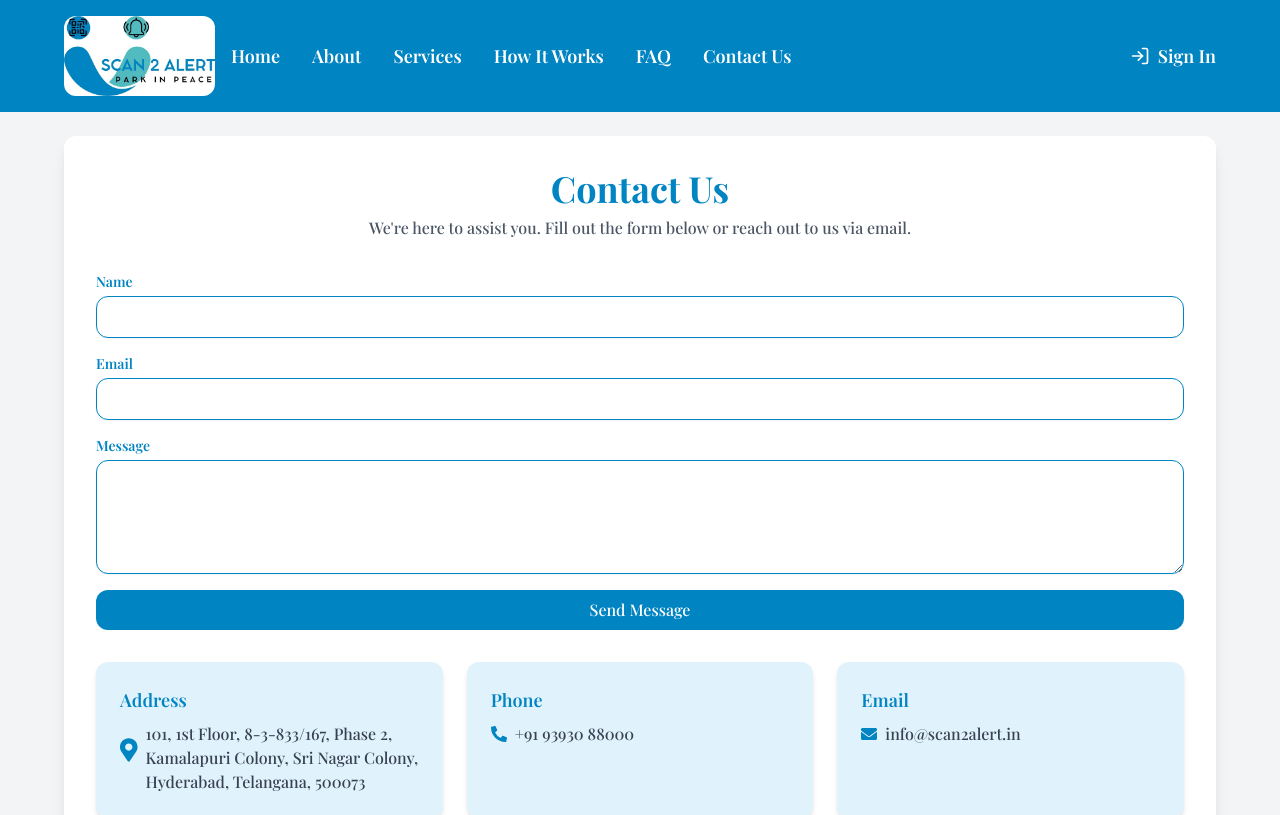
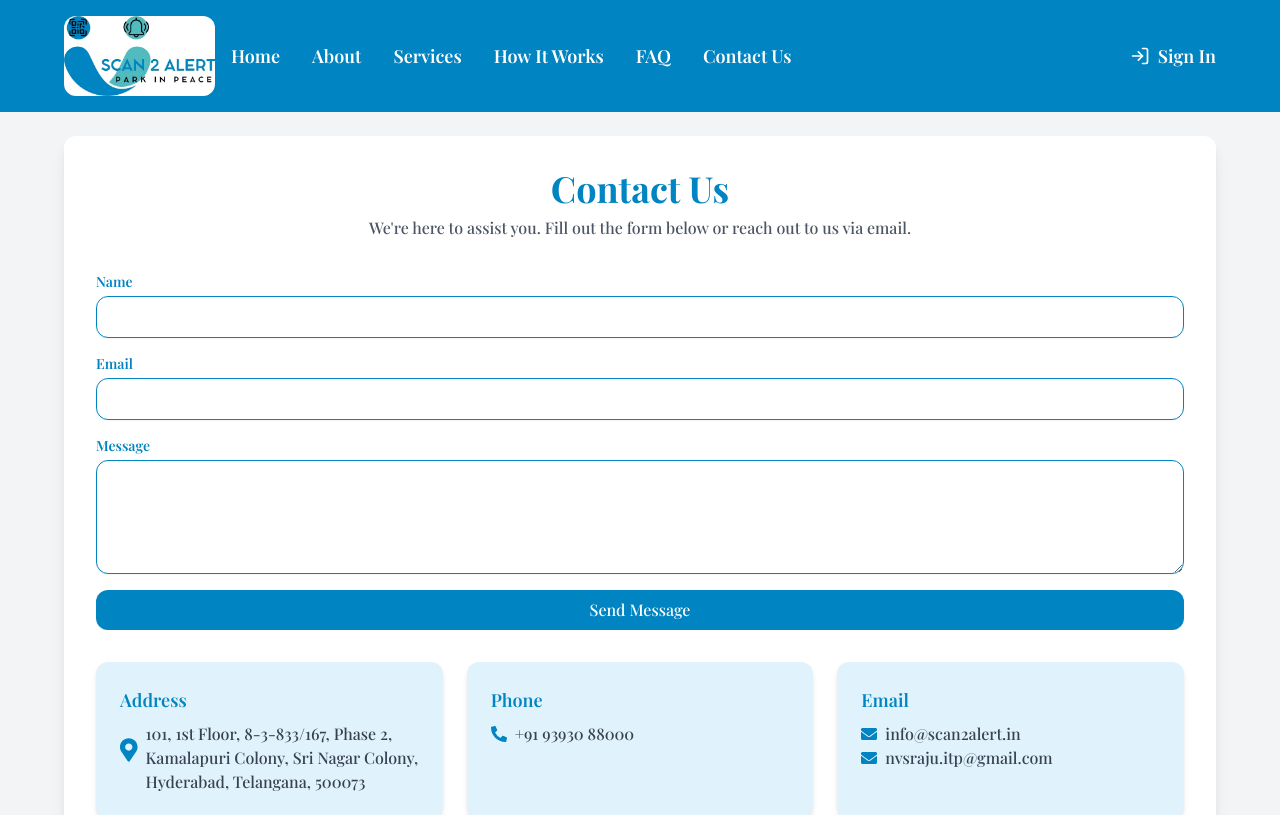
Before and after one commit to nakvarma/Scan2Alert, a React (Vite) app: page /contact in a window 1280 px wide. Shown: the top 815 px of the page. Built offline with nearby package versions, Linux system fonts and the light colour scheme.

Commit message:
ui changes

```diff
--- a/src/pages/ContactUs.tsx
+++ b/src/pages/ContactUs.tsx
@@ -149,6 +149,14 @@ const ContactUs: React.FC = () => {
   <a href="mailto:info@scan2alert.in" className="text-gray-700 hover:text-blue-600">
     info@scan2alert.in
   </a>
+
+</div>
+<div className="flex items-start space-x-2">
+  <FaEnvelope className="mt-1 text-[#0084C2]" />
+  <a href="mailto:info@scan2alert.in" className="text-gray-700 hover:text-blue-600">
+    nvsraju.itp@gmail.com
+  </a>
+
 </div>
 
           </div>
```
